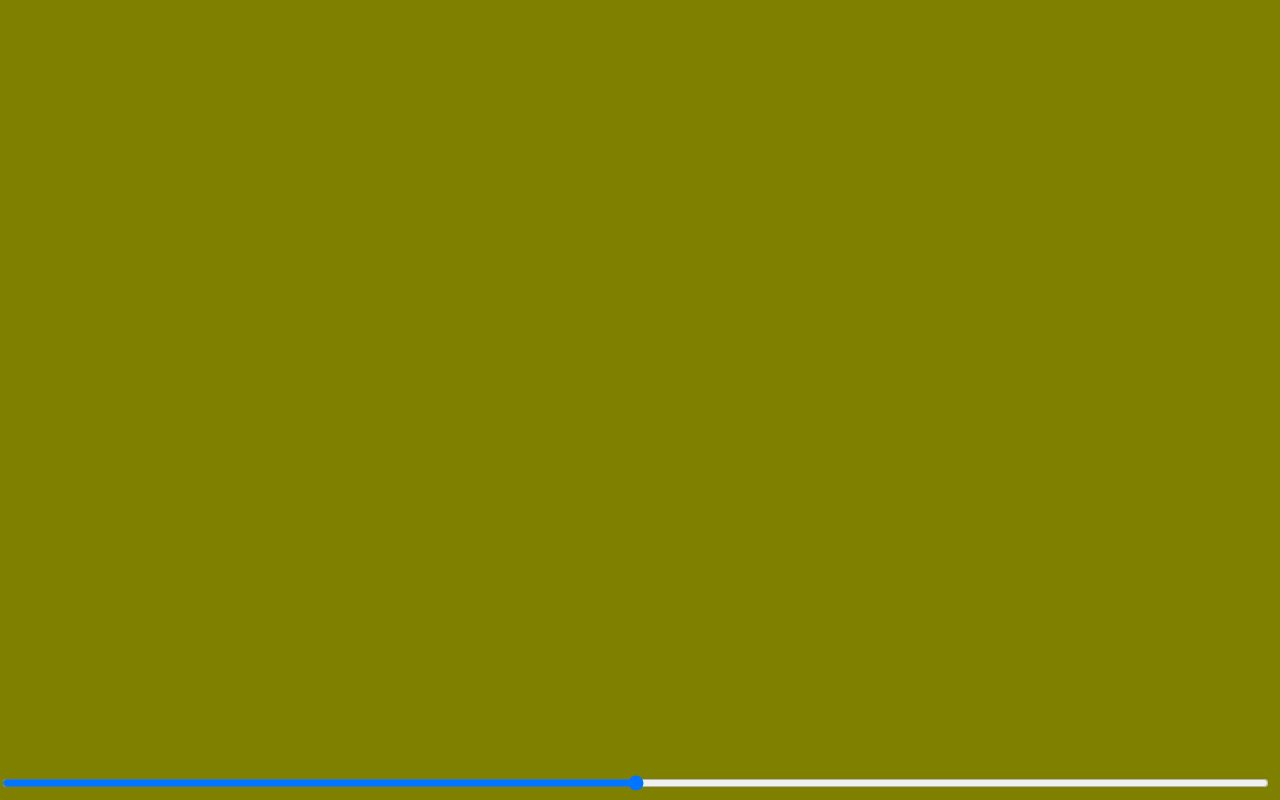
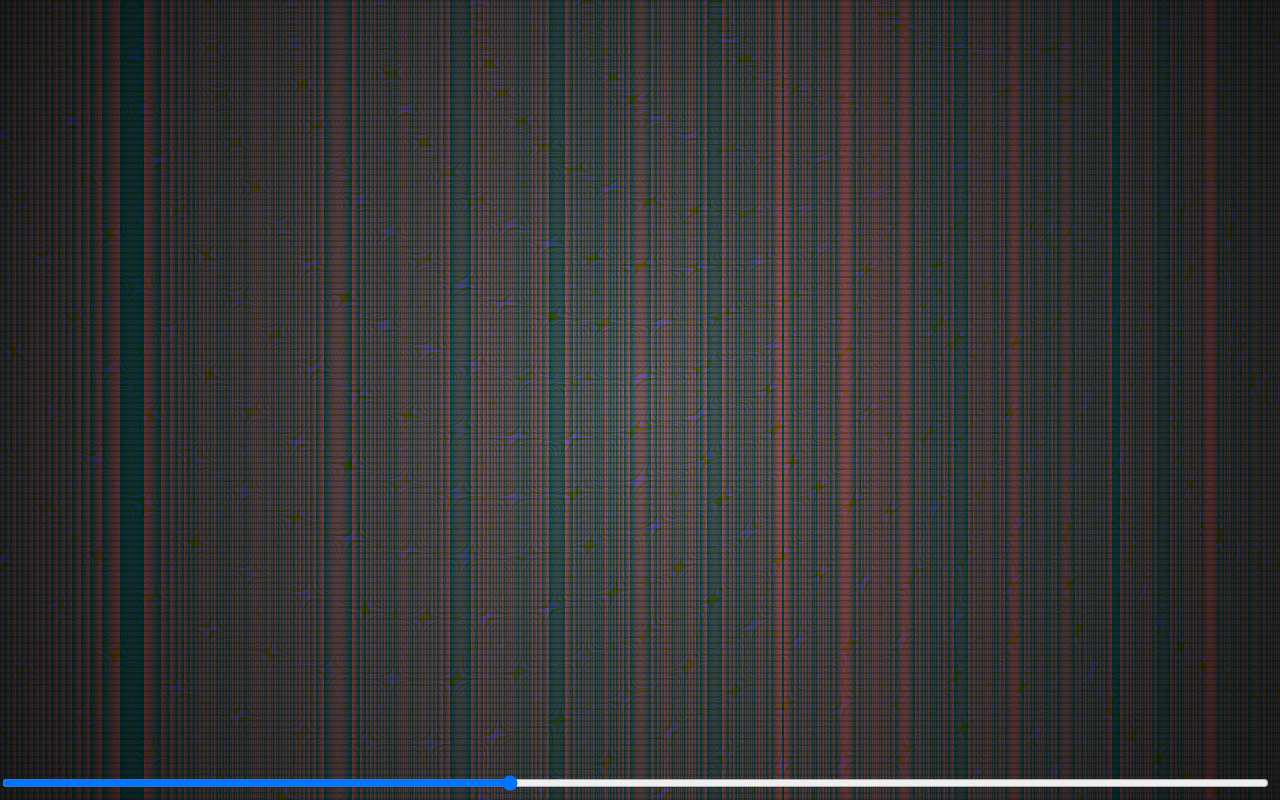
Before and after one commit to tmp-demo/tde.js, a plain HTML site: page index.html in a window 1280 px wide. Drawn offline with Linux system fonts and the light colour scheme; animation ran at ten frames a second.

Commit message:
Thanks Mr. jetlag.

```diff
--- a/index.html
+++ b/index.html
@@ -16,26 +16,57 @@ body {
 <canvas>
 </canvas>
 <input type=range id=seeker>
-<script type="x-shader/fragment" id=fragment-1>
+<script type="x-shader/fragment" id=green-red>
   precision lowp float;
+  /* relative to scene start time */
   uniform float time;
+  /* scene duration */
+  uniform float duration;
+  /* resolution */
+  uniform vec2 res;
+
+  float hash(float n)
+  {
+    return fract(sin(n)*43758.5453);
+  }
+
 
   void main() {
-    float red = (10000.0 - time) / 10000.0;
-    float green = time / 10000.0;
-    gl_FragColor = vec4(red, green, 0.0, 1.0);
+    float speed = 20000.0;
+    float x = gl_FragCoord.x;
+    float y = gl_FragCoord.y;
+    vec2 fc = vec2(gl_FragCoord.x, gl_FragCoord.y);
+    float dist = length(fc - res);
+    vec2 center = vec2(res.x / 2.0, res.y/2.0);
+    float distcenter = abs(length(fc - center));
+    float maxdist = length(res);
+    float darken = 1.0;
+    if (mod(y, 6.0) <= 2.0) {
+      darken = 0.8;
+    }
+    darken = darken * (0.7 - distcenter / maxdist);
+    gl_FragColor = vec4(hash(x / res.x + time / (duration*speed)) * darken,
+                    0.5 * darken,
+                    //    hash(y / res.y + time / (duration*speed)) * darken,
+                        hash(dist / maxdist + time / (duration*speed)) * darken,
+                        1.0);
   }
 </script>
-<script type="x-shader/fragment" id=fragment-2>
+<script type="x-shader/fragment" id=bw>
   precision lowp float;
+  /* relative to scene start time */
   uniform float time;
+  /* scene duration */
+  uniform float duration;
+  /* resolution */
+  uniform vec2 res;
 
   void main() {
-    float col = (10000.0 - time) / 10000.0;
+    float col = (duration - time) / duration;
     gl_FragColor = vec4(col, col, col, 1.0);
   }
 </script>
-<script type="x-shader/vertex" id=vertex-1>
+<script type="x-shader/vertex" id=quad>
   attribute vec2 position;
 
   void main() {
@@ -43,23 +74,44 @@ body {
   }
 </script>
 <script>
+  seeker = null;
+  gl = null;
+  cvs = null;
+  /* vertex buffer for our quad */
+  buffer = null;
+  D = {
+    /* time in ms */
+    currentTime: 0,
+    startTime: 0,
+    endTime: 0,
+    PAUSED: 0,
+    PLAYING: 1,
+    ENDED: 2,
+    playState: null,
+    scenes: [],
+    programs: [],
+    currentScene: null,
+    currentProgram: null
+  };
   function updateCurrentTime() {
-    window.currentTime = Date.now() - window.startTime;
-    seeker.value = window.currentTime;
-    gl.uniform1f(gl.getUniformLocation(window.currentProgram, 'time'), window.currentTime);
-  }
-  function setEndTime(endTime) {
-    window.demoEndTime = endTime;
-    seeker.max = endTime;
+    D.currentTime = Date.now() - D.startTime;
+    seeker.value = D.currentTime;
+    gl.uniform1f(gl.getUniformLocation(D.currentProgram, 'time'),
+                 D.currentTime - D.scenes[D.currentScene].start);
+    console.log("time:" + (D.currentTime - D.scenes[D.currentScene].start));
+    gl.uniform1f(gl.getUniformLocation(D.currentProgram, 'duration'),
+                 D.scenes[D.currentScene].duration);
+    console.log("duration:" + D.scenes[D.currentScene].duration);
+    gl.uniform2f(gl.getUniformLocation(D.currentProgram, 'res'),
+                 cvs.width, cvs.height);
   }
   function seek(time) {
-    console.log("seeking to: " + time);
-    window.startTime = Date.now() - time;
-    window.currentTime = Date.now() - window.startTime;
-    currentScene = findSceneForTime(currentTime);
+    D.startTime = Date.now() - time;
+    D.currentTime = Date.now() - D.startTime;
+    D.currentScene = findSceneForTime(D.currentTime);
     chooseCurrentProgram();
-    if (window.status == "ended") {
-      window.status = "playing";
+    if (D.playState == D.ENDED) {
+      D.playState = D.PLAYING;
       mainloop();
     }
   }
@@ -83,7 +135,9 @@ body {
     gl.deleteShader(vertexShader);
     gl.deleteShader(fragmentShader);
     if (!gl.getProgramParameter(program, gl.LINK_STATUS)) {
-       alert("Program link error: " + gl.getProgramParameter(program, gl.VALIDATE_STATUS) + "\nERROR: " + gl.getError());
+       alert("Program link error: " +
+             gl.getProgramParameter(program, gl.VALIDATE_STATUS) +
+             "\nERROR: " + gl.getError());
     }
     return program;
   }
@@ -96,9 +150,9 @@ body {
     if (!gl) {
       return;
     }
+    gl.clear(gl.COLOR_BUFFER_BIT | gl.DEPTH_BUFFER_BIT);
+    gl.useProgram(D.currentProgram);
     updateCurrentTime();
-    gl.clear(gl.COLOR_BUFFER_BIT | gl.DEPTH_BUFFER_BIT);
-    gl.useProgram(window.currentProgram);
     gl.bindBuffer(gl.ARRAY_BUFFER, buffer);
     gl.vertexAttribPointer(0, 2, gl.FLOAT, false, 0, 0);
     gl.enableVertexAttribArray(0);
@@ -106,67 +160,89 @@ body {
     gl.disableVertexAttribArray(0);
   }
   function findSceneForTime(time) {
-     for(var i = 0; i < window.demo.length; i++) {
-       if (window.demo[i].start <= time &&
-           window.demo[i].start + window.demo[i].duration > time) {
+     for(var i = 0; i < D.scenes.length; i++) {
+       if (D.scenes[i].start <= time &&
+           D.scenes[i].start + D.scenes[i].duration > time) {
          return i;
        }
      }
      throw "No scene found for time " + time;
   }
-  function chooseCurrentProgram() {
-    window.currentProgram = programs[findSceneForTime(currentTime)];
-  }
-  function shouldChangeScene() {
-    return currentTime > demo[currentScene].start + demo[currentScene].duration;
+  function updateScene() {
+    D.currentScene = findSceneForTime(D.currentTime);
+    D.currentProgram = D.programs[D.currentScene];
   }
   function mainloop() {
-    if (window.status == "playing"){
-      if (window.currentTime <= window.demoEndTime) {
-        chooseCurrentProgram();
+    if (D.playState == D.PLAYING){
+      if (D.currentTime <= D.endTime) {
+        updateScene();
         requestAnimationFrame(mainloop);
         render();
-        window.status = "playing";
+        D.playState = D.PLAYING;
       } else {
-        window.status = "ended";
+        D.playState = D.ENDED;
+      }
+    }
+  }
+
+  function assertScenesSorted() {
+    for (var i = 0; i < D.scenes - 1; i++) {
+      if (!(D.scenes[i].startTime + D.scene[i].duration <= D.scenes[i+1].startTime)) {
+        throw "Scenes not sorted in chronological order, aborting.";
       }
     }
   }
   window.addEventListener("resize", windowResize);
+
   document.addEventListener("DOMContentLoaded", function () {
     cvs = document.getElementsByTagName("canvas")[0];
     gl = cvs.getContext("experimental-webgl");
     buffer = gl.createBuffer();
     gl.bindBuffer(gl.ARRAY_BUFFER, buffer);
-    quad = new Float32Array([-1, -1, 1, -1, -1, 1, 1, -1, 1, 1, -1, 1]);
+    quad = new Float32Array([-1, -1,
+                              1, -1,
+                             -1,  1,
+                              1, -1,
+                              1,  1,
+                             -1,  1]);
     gl.bufferData(gl.ARRAY_BUFFER, quad, gl.STATIC_DRAW);
+
+    windowResize();
+
     seeker = document.getElementById("seeker");
-    windowResize();
     document.addEventListener("input", function (e) {
       seek(e.target.value);
       seeker.value = e.target.value;
     });
-    window.startTime = Date.now();
-    window.currentTime = 0;
-    window.status = "playing";
-    window.demo = [
+
+    D.startTime = Date.now();
+    D.currentTime = 0;
+    D.playState = D.PLAYING;
+
+    D.scenes = [
      { start: 0,
        duration: 5000,
-       fragment: document.getElementById("fragment-1"),
-       vertex: document.getElementById("vertex-1") },
-     { start: 5001,
-       duration: 10000,
-       fragment: document.getElementById("fragment-2"),
-       vertex: document.getElementById("vertex-1") }
+       fragment: document.getElementById("green-red"),
+       vertex: document.getElementById("quad") },
+     { start: 5000,
+       duration: 7500,
+       fragment: document.getElementById("bw"),
+       vertex: document.getElementById("quad") }
     ];
-    programs = [];
-    for (var i = 0; i < demo.length; i++) {
-      programs.push(loadProgram(demo[i].vertex, demo[i].fragment));
+
+    assertScenesSorted();
+
+    var lastScene = D.scenes[D.scenes.length - 1];
+    seeker.max = D.endTime = lastScene.start + lastScene.duration;
+
+    D.programs = [];
+    for (var i = 0; i < D.scenes.length; i++) {
+      D.programs.push(loadProgram(D.scenes[i].vertex, D.scenes[i].fragment));
     }
-    currentProgram = programs[0];
-    currentScene = 0;
+
+    D.currentProgram = D.programs[0];
+    D.currentScene = 0;
     requestAnimationFrame(mainloop);
-    setEndTime(10000);
   });
 </script>
 </body>
```
